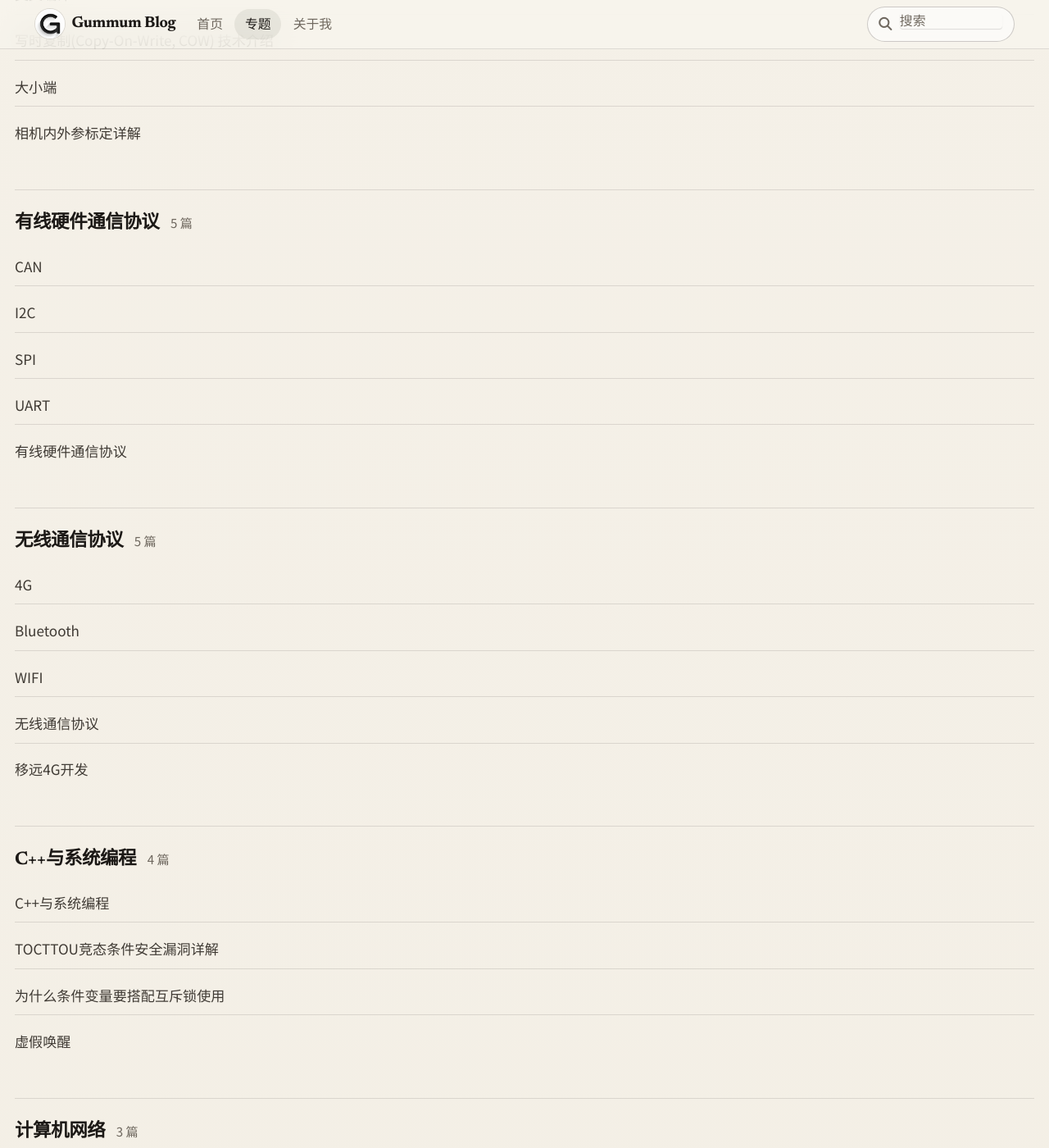
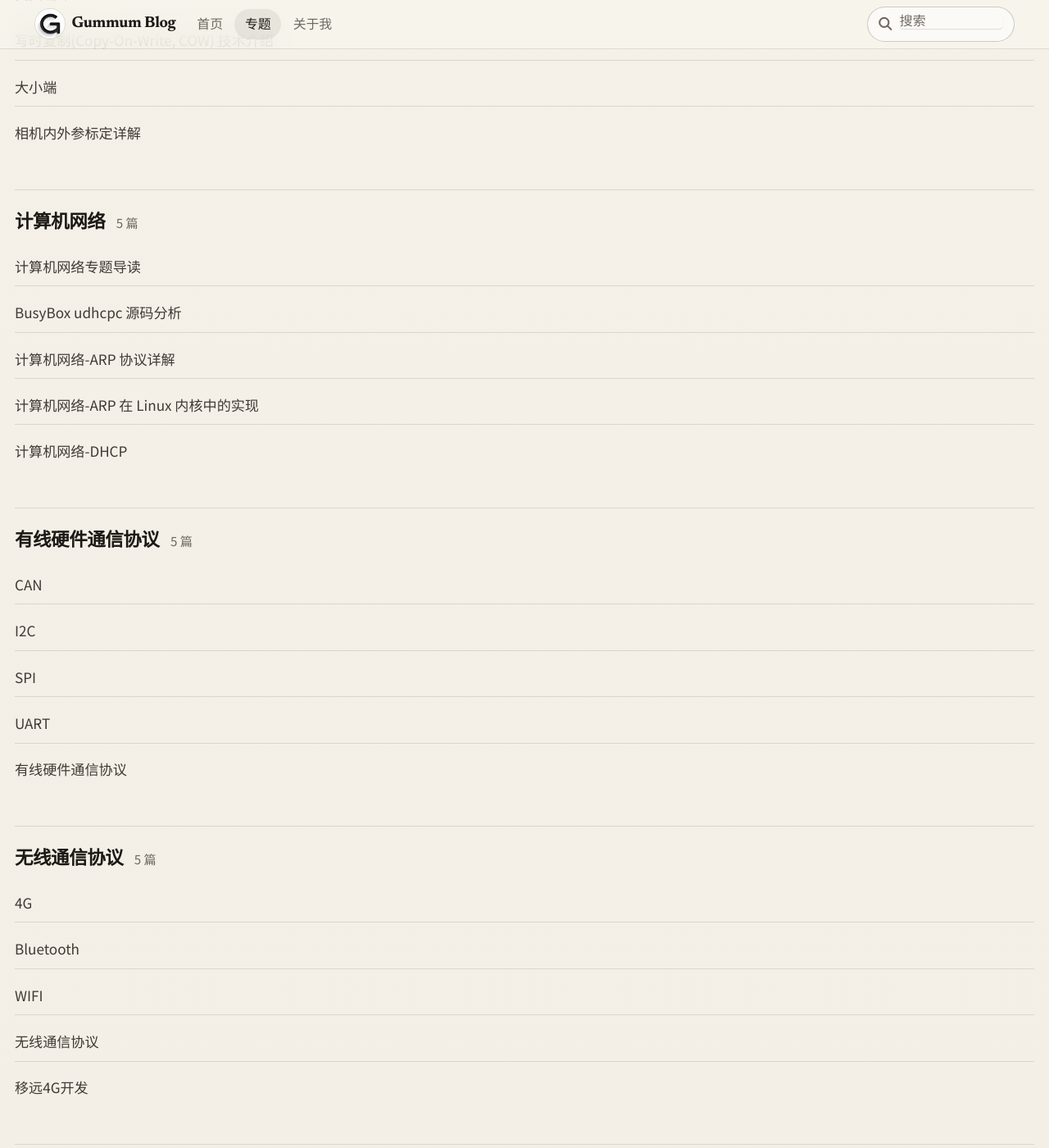
Before and after one commit to Gummum/gummum.github.io, a Jekyll site: the page built from _pages/categories.md, in a window 1280 px wide and 1400 px high, scrolled down 5588 px. Shown: the whole window at 82% size. Built offline with Jekyll 4.4.1, drawn with Linux system fonts in a browser that asks for light colours; cached includes are drawn as plain includes; some of the changed lines change nothing that is shown; some of the changed text lies outside the part shown.

Commit message:
feat: arp

````diff
--- /dev/null
+++ b/_posts/net/net-arp-intro.md
@@ -0,0 +1,248 @@
+---
+title: "计算机网络-ARP 协议详解"
+date: 2026-04-28
+categories:
+  - 计算机网络
+---
+
+## 一、背景与产生原因
+
+ARP（Address Resolution Protocol，地址解析协议）于 1982 年被标准化，正式文档是 **RFC 826**，作者为 David C. Plummer（MIT）。
+
+协议产生的背景是 DEC/Intel/Xerox 10 Mbit 以太网逐渐开始流行。以太网以 MAC 帧作为数据传输的基本单元，主机之间通过 **48 位的 MAC 地址**通信，而上层 IP 协议通过 **32 位的 IP 地址**通信。两层地址没有任何数学上的对应关系——当 IP 协议通过路由算法确定下一跳后，数据包无法直接根据 IP 地址投递。
+
+RFC 826 明确指出解决这个问题有两种选择：
+
+- 各实现者各自发明地址解析方法（混乱、不可移植）
+- 所有人遵循一个统一标准（RFC 826 的目标）
+
+> **注意**：ARP 并非特定应用于 MAC 与 IP 之间，而是设计为支持多种数据链路层协议与网络层协议的通用机制。
+
+---
+
+## 二、ARP 报文格式
+
+ARP 报文封装在以太网帧内，EtherType 字段值为 `0x0806`。
+
+### 以太网帧头（14 字节）
+
+| 字段 | 长度 | 说明 |
+|------|------|------|
+| 目标 MAC 地址 | 6 字节 | 广播时填 `FF:FF:FF:FF:FF:FF` |
+| 源 MAC 地址 | 6 字节 | 发送方自身 MAC |
+| EtherType | 2 字节 | ARP 固定为 `0x0806` |
+
+### ARP 数据部分（28 字节）
+
+| 字段 | 符号 | 长度 | 说明 |
+|------|------|------|------|
+| 硬件类型 | `ar$hrd` | 2 字节 | 以太网 = 1 |
+| 协议类型 | `ar$pro` | 2 字节 | IP = `0x0800` |
+| 硬件地址长度 | `ar$hln` | 1 字节 | 以太网 MAC = 6 |
+| 协议地址长度 | `ar$pln` | 1 字节 | IPv4 = 4 |
+| 操作码 | `ar$op` | 2 字节 | 请求 = 1，应答 = 2 |
+| 发送方 MAC | `ar$sha` | 6 字节 | 发送方硬件地址 |
+| 发送方 IP | `ar$spa` | 4 字节 | 发送方协议地址 |
+| 目标 MAC | `ar$tha` | 6 字节 | 请求时填全 0 |
+| 目标 IP | `ar$tpa` | 4 字节 | 待查询的目标 IP |
+
+ARP 报文总长度为 **28 字节**（不含以太网帧头）。
+
+---
+
+## 三、ARP 消息类型
+
+ARP 报文格式里的操作码（`ar$op`）字段决定了这是哪一类消息。完整的操作码由 IANA 统一分配，常用的有以下四种：
+
+| 操作码 | 名称 | 方向 | 说明 |
+|--------|------|------|------|
+| 1 | ARP Request（ARP 请求） | 广播 | "谁是 X.X.X.X？请告诉我你的 MAC" |
+| 2 | ARP Reply（ARP 应答） | 单播 | "X.X.X.X 在这里，我的 MAC 是 XX:XX:XX:XX:XX:XX" |
+| 3 | RARP Request（反向 ARP 请求） | 广播 | "我的 MAC 是 XX:XX:XX，有人知道我的 IP 吗？" |
+| 4 | RARP Reply（反向 ARP 应答） | 单播 | "MAC 为 XX:XX:XX 的设备，你的 IP 是 X.X.X.X" |
+
+### ARP Request（操作码 = 1）
+
+发送方不知道目标 IP 对应的 MAC 时，以**广播**方式发出 ARP 请求。
+
+关键字段：
+
+- 目标 MAC（`ar$tha`）填全 0（不知道，待查询）
+- 以太网帧目标 MAC 填 `FF:FF:FF:FF:FF:FF`（广播）
+- 局域网内所有主机都会收到，逐一对比 `ar$tpa` 是否是自己的 IP
+
+### ARP Reply（操作码 = 2）
+
+目标主机收到 ARP 请求后，以**单播**方式直接回复给发送方。
+
+关键字段：
+
+- 发送方 MAC（`ar$sha`）填自己的 MAC
+- 目标 MAC（`ar$tha`）填请求发起方的 MAC
+- 以太网帧目标 MAC 直接写请求方 MAC（单播，不再广播）
+
+### RARP Request / RARP Reply（操作码 = 3 / 4）
+
+RARP（Reverse ARP，反向地址解析协议，RFC 903）是 ARP 的"逆向版"：已知自己的 MAC，想查对应的 IP。典型用途是无盘工作站启动时向 RARP 服务器询问自己的 IP 地址。
+
+> **注意**：RARP 已基本被 BOOTP 和 DHCP 取代，现代网络中几乎不再使用。
+
+### 特殊变体
+
+除上述标准消息类型外，还有两种常见的特殊形式，本文后续章节详细介绍：
+
+- **免费 ARP（Gratuitous ARP）**：操作码仍为 1（请求）或 2（应答），但查询的是**自己的 IP**，用于 IP 冲突检测和 MAC 更新通告。(1是检测IP是否冲突,2是强制更新他人缓存)
+- **代理 ARP（Proxy ARP）**：操作码为 2（应答），由路由器代替目标主机回复，用 MAC 地址欺骗发送方绕过网络边界。
+
+---
+
+## 四、工作原理
+
+### 完整流程
+
+```
+主机 A 要向主机 B 发送数据
+         │
+         ▼
+  查询本机 ARP 缓存表
+         │
+    ┌────┴────┐
+  命中       未命中
+    │           │
+    ▼           ▼
+直接封装帧   广播 ARP 请求
+并发送       目标MAC=FF:FF:FF:FF:FF:FF
+                │
+                ▼
+       局域网内所有主机收到广播
+                │
+         ┌──────┴──────┐
+       IP不符         IP匹配（主机B）
+         │                 │
+         ▼                 ▼
+       丢弃          单播回复 ARP 应答
+                     附上自己的 MAC
+                          │
+                          ▼
+                   主机A收到应答
+                   更新 ARP 缓存
+                          │
+                          ▼
+                   封装数据帧并发送
+```
+
+### RFC 826 接收处理的关键优化
+
+RFC 826 对报文接收处理有一个重要优化：**在查看操作码（请求/应答）之前，先将发送方的 `<协议类型, 发送方IP, 发送方MAC>` 三元组合并到本地翻译表中**。
+
+这是基于"通信通常是双向的"假设——如果 A 要和 B 通信，B 很可能也会需要和 A 通信，提前缓存对方信息可以减少一次广播。
+
+---
+
+## 五、ARP 缓存
+
+每台网络设备都维护一张 ARP 缓存表，存储 IP 地址与 MAC 地址的映射关系。
+
+### 动态 ARP 表项的生命周期
+
+| 状态 | 说明 |
+|------|------|
+| 新建后 2 分钟内未使用 | 自动过期删除 |
+| 持续使用中 | 每次使用续期 2 分钟 |
+| 最长生命周期 | 10 分钟，到期必须重新解析 |
+
+### 表项类型
+
+- **动态表项**：由 ARP 协议自动学习，可老化，可被新报文更新，可被静态表项覆盖。
+- **静态表项**：由管理员手工配置，不老化，优先级更高，适合固定设备。
+
+### 常用命令
+
+```bash
+arp -a        # 查看 ARP 缓存表（Windows/Linux/macOS）
+arp -s IP MAC # 添加静态 ARP 表项
+arp -d IP     # 删除指定 ARP 表项
+```
+
+---
+
+## 六、免费 ARP（Gratuitous ARP）
+
+免费 ARP 是一种特殊的 ARP 请求，**请求的是自己的 IP 对应的 MAC 地址**（发送方 IP = 目标 IP）。发送方通常不期望收到应答，目的不是地址解析，而是"宣告"。
+
+### 与普通 ARP 的区别
+
+| 字段 | 普通 ARP 请求 | 免费 ARP 请求 |
+|------|--------------|--------------|
+| 目标 IP（`ar$tpa`） | 其他主机的 IP | **自己的 IP** |
+| 目标 MAC（`ar$tha`） | 全 0 | 全 0 或广播 |
+| 期望收到应答？ | 是 | 否（收到则说明有冲突） |
+
+### 三大用途
+
+**① IP 地址冲突检测**
+
+设备接口 Up 时主动发送免费 ARP。正常情况下不会收到应答；若收到，说明局域网内已有设备占用了该 IP。
+
+**② 通告新 MAC 地址**
+
+设备更换网卡后，主动广播免费 ARP，让局域网内其他设备将 ARP 缓存中的旧 MAC 更新为新 MAC，无需等待老化。
+
+**③ VRRP 主备切换**
+
+备机接管主机 IP 后，立即发送免费 ARP，通知网络中所有设备更新 IP→MAC 映射，确保流量切换瞬间生效。
+
+---
+
+## 七、ARP 代理（Proxy ARP）
+
+如果 ARP 请求来自一个网络的主机，目标主机在同一 IP 网段但不在同一物理网络（被路由器分隔），连接两个网络的路由器可以代为回答该 ARP 请求，将自己的 MAC 地址作为应答返回。
+
+```
+主机A                路由器                主机B
+192.168.1.100    左口：192.168.1.1    192.168.1.200
+      │          右口：192.168.1.2         │
+──────┴────────────────────────────────── ┴──────
+   物理网络1                            物理网络2
+
+A 广播：谁是 192.168.1.200？
+路由器代答：我是（用自己的 MAC）
+A 把数据发给路由器，路由器再转发给 B
+```
+
+> **注意**：Proxy ARP 可能掩盖真实的网络拓扑，且容易被滥用于 ARP 欺骗攻击，建议在安全敏感环境中关闭。
+
+---
+
+## 八、局限性与安全隐患
+
+### 局限性
+
+ARP 是**局域网内部协议**，只能解析同一广播域内的 IP→MAC 映射。跨路由器的传输由上层路由协议处理，ARP 无法解析远端主机的 MAC（也不需要，因为只需要下一跳网关的 MAC）。
+
+### 安全隐患：ARP 欺骗（ARP Spoofing）
+
+ARP 协议建立在网络中各主机**互相信任**的基础上，主机收到 ARP 应答时不会验证其真实性，直接写入缓存。
+
+攻击者可以主动发送伪造的 ARP 应答，将自己的 MAC 地址映射到某个合法 IP（如网关 IP），从而：
+
+- **流量劫持**：截获原本发往网关或其他主机的数据包
+- **中间人攻击（MitM）**：在转发流量的同时监听或篡改内容
+- **拒绝服务（DoS）**：将流量引向不存在的 MAC，使通信中断
+
+### 常见防护措施
+
+| 措施 | 说明 |
+|------|------|
+| 动态 ARP 检测（DAI） | 交换机检查 ARP 报文合法性，结合 DHCP Snooping 绑定表验证 |
+| 静态 ARP 绑定 | 对重要设备（如网关）手工绑定 IP-MAC，防止被篡改 |
+| ARP 防火墙 | 终端软件拦截异常 ARP 报文 |
+| 802.1X 端口认证 | 从接入层控制非法设备入网 |
+
+---
+
+## 九、IPv6 中的替代协议
+
+ARP 仅用于 IPv4。IPv6 使用 **NDP（Neighbor Discovery Protocol，邻居发现协议）** 替代 ARP，集成在 ICMPv6 中（RFC 4861），功能更完善，还支持路由器发现、地址自动配置等特性。
+
+---
--- /dev/null
+++ b/_posts/net/net-arp-kernel.md
@@ -0,0 +1,256 @@
+---
+title: "计算机网络-ARP 在 Linux 内核中的实现"
+date: 2026-04-28
+categories:
+  - 计算机网络
+---
+
+> 内核用的5.15
+
+## 一、核心结论
+
+ARP 并不关心一个 IPv4 地址是公网还是私网。从 Linux 内核实现看，只要某个 IPv4 地址被内核视为以下三类对象之一，它就可能出现在 ARP 协议里：
+
+1. 本链路可直达的邻居地址. (局域网同网段)
+2. 本机拥有的本地地址. (回复别人)
+3. 本机愿意代理应答的地址. (arp代理)
+
+最核心的源码结论可以压缩成两句话：
+
+1. `ARP target IP = neigh->primary_key`
+2. `neigh->primary_key = 路由下一跳(gateway) 或 最终目的地址(daddr)`
+
+因此：
+
+- 正常"经网关访问公网"时，ARP 解析对象是**网关 IP**，不是公网目的 IP
+- 只有当路由结果是 `on-link/direct` 时，公网目的 IP 才会直接出现在 ARP 请求的目标字段里
+
+---
+
+## 二、关键代码链路
+
+### 2.1 ARP 请求发给谁
+
+`net/core/neighbour.c:1118` — 邻居项不可达时，`__neigh_event_send()` 把状态转成 `NUD_INCOMPLETE`，然后调用 `neigh_probe()`。
+
+`net/core/neighbour.c:1013` — `neigh_probe()` 最终调用协议相关的 `solicit()`。
+
+`net/ipv4/arp.c:332` — ARP 的 `solicit()` 是 `arp_solicit()`：
+
+```c
+__be32 target = *(__be32 *)neigh->primary_key;
+arp_send_dst(... target ...);
+```
+
+`net/ipv4/arp.c:523` — `arp_create()` 把传入的 `dest_ip` 直接拷入 ARP payload 的目标 IP 字段。
+
+**结论**：抓包里 ARP 请求的目标 IP 是谁，完全由邻居项主键决定。
+
+### 2.2 邻居项主键来自网关还是最终目的地址
+
+`net/ipv4/route.c:434` — `ipv4_neigh_lookup()` 的逻辑：
+
+```c
+if (likely(rt->rt_gw_family == AF_INET))
+    n = ip_neigh_gw4(dev, rt->rt_gw4);   // 有网关：ARP 网关
+else {
+    pkey = ip_hdr(skb)->daddr;            // 无网关：ARP 目的 IP 本身
+    n = ip_neigh_gw4(dev, pkey);
+}
+```
+
+`net/ipv4/route.c:1601` — 只有当路由项真的是带网关的下一跳时，`rt_set_nexthop()` 才会设置 `rt->rt_uses_gateway = 1` 和 `rt->rt_gw4 = gateway`。
+
+因此，正常默认路由 `default via 192.0.2.1 dev eth0` 访问 `8.8.8.8` 时，邻居解析对象是 `192.0.2.1`，而不是 `8.8.8.8`。
+
+---
+
+## 三、公网 IP 出现在 ARP 中的典型场景
+
+### 3.1 接口本身就在公网二层网段中
+
+如果网卡直接配置了公网前缀：
+
+```text
+eth0 = 203.0.113.10/24
+```
+
+那么 `203.0.113.0/24` 会被内核当作直连前缀，该前缀内的其他公网主机都可能直接进入 ARP 解析。
+
+`net/ipv4/fib_frontend.c:1127` — 在地址添加后，会为接口前缀自动补一条 `RTN_UNICAST` 路由。只要该前缀不是纯 `/32`，这个前缀就是 link-scope 直连网络。
+
+典型场景：ISP 直接下发公网子网到以太网接口、数据中心二层网络里同 VLAN 的公网服务器互访。
+
+### 3.2 显式配置了直连 host route 或 link-scope 路由
+
+即使接口本身不在该公网前缀，只要显式配置成"本链路直达"，它也会直接出现在 ARP 请求里：
+
+```bash
+ip route add 8.8.8.8/32 dev eth0
+```
+
+`net/ipv4/fib_semantics.c:1212` — 对于"不带网关"的 nexthop，`fib_check_nh_nongw()` 会把 `fib_nh_scope` 设为 `RT_SCOPE_LINK`，后续路由输出时没有网关，邻居查找自然落到最终目的地址 `8.8.8.8` 上。
+
+### 3.3 应用使用 `SO_DONTROUTE` / `MSG_DONTROUTE`
+
+这是"明明有默认路由，却仍然直接 ARP 某个公网目的 IP"的重要内核路径。
+
+`net/ipv4/udp.c:1187`、`net/ipv4/ping.c:776`、`net/ipv4/raw.c:605` — 在以下条件成立时会设置 `RTO_ONLINK`：
+
+- `SOCK_LOCALROUTE`
+- `MSG_DONTROUTE`
+- 严格源路由
+
+`net/ipv4/route.c:2661` — 如果指定了 `oif` 或 socket 绑定了接口，而普通查表又没有返回可用的 gateway route，代码会走 fallback：
+
+```c
+// 假定目标在本链路上
+res->type = RTN_UNICAST;
+goto make_route;
+```
+
+效果：路由对象不再使用网关，邻居项主键变成最终目的公网 IP，ARP 直接对公网目的 IP 发起。
+
+### 3.4 本机自己就拥有这个公网 IP
+
+**正常应答**：`net/ipv4/arp.c:815` — ARP 请求进入 `arp_process()` 后，如果 `tip` 被路由判定为 `RTN_LOCAL`，内核就会发 ARP reply。
+
+**Gratuitous ARP**：`net/ipv4/devinet.c:1505` — `inetdev_send_gratuitous_arp()` 在以下事件下触发：
+
+- `NETDEV_UP`
+- `NETDEV_CHANGEADDR`
+- `NETDEV_NOTIFY_PEERS`
+
+### 3.5 Proxy ARP 或静态代理 ARP
+
+`net/ipv4/arp.c:838` — 在 `arp_process()` 中，如果接口开启了转发、目标地址是 `RTN_UNICAST`、命中 `arp_fwd_proxy()` 等条件，内核会代为发送 ARP reply。
+
+`net/ipv4/arp.c:1001` — 用户态通过 `SIOCSARP` 携带 `ATF_PUBL` 可配置静态公开代理项。
+
+---
+
+## 四、哪些情况不会直接 ARP 公网目的 IP
+
+### 4.1 普通默认路由经网关访问公网
+
+```text
+default via 192.0.2.1 dev eth0
+```
+
+访问 `8.8.8.8` 时，依据 `net/ipv4/route.c:434` 与 `include/net/route.h:85`，邻居解析对象是 `192.0.2.1`，不是 `8.8.8.8`。
+
+抓到 `who-has 8.8.8.8` 不能用"只是访问公网"来解释，必然额外命中了直连、on-link、host route 或 localroute 语义。
+
+### 4.2 接口只配置了 `/32` 公网地址
+
+`net/ipv4/fib_frontend.c:1127` — 只有在 `prefix != addr` 或 `ifa_prefixlen < 32` 时，内核才会自动给接口补前缀直连路由。
+
+```text
+eth0 = 203.0.113.10/32
+```
+
+`203.0.113.10` 本身会出现在 ARP reply/GARP 中，但不会因为这个 `/32` 就自动把其他公网地址当成二层邻居去 ARP。
+
+---
+
+## 五、案例分析：reject 路由 + 绑定网卡导致 ARP 公网 IP
+
+### 5.1 问题描述
+
+为防止流量偷跑，添加了高优先级 reject 默认路由：
+
+```bash
+ip route add default reject metric 1
+```
+
+**现象**：不绑定网卡时 `ping 8.8.8.8` 正常失败；绑定网卡后 `ping -I wlan0 8.8.8.8` 不返回错误，但也无法通信，抓包发现局域网内出现 `who-has 8.8.8.8` 的 ARP 请求。
+
+**一句话总结**：`-I wlan0` 告诉内核"从这张卡发"，但内核把这句话理解成了"就算路由表不行，也要强行发"。reject 路由把正常的网关信息否掉了，内核没有网关，就拿目的 IP 本身去 ARP。
+
+### 5.2 内核代码链路分析
+
+**第一步**：`-I wlan0` 做了什么（`net/ipv4/ping.c:791`）
+
+```c
+flowi4_init_output(&fl4, ipc.oif, ...);  // 把 wlan0 的接口编号写进 fl4
+```
+
+**第二步**：路由查找（`net/ipv4/route.c:2661`）
+
+```c
+err = fib_lookup(net, fl4, res, 0);
+if (err) {
+    if (fl4->flowi4_oif && ...) {
+        /*
+         * Apparently, routing tables are wrong. Assume,
+         * that the destination is on link.
+         * --ANK
+         */
+        res->type = RTN_UNICAST;
+        goto make_route;   // 跳过错误，强行造路由，且没有网关！
+    }
+}
+```
+
+- `reject default metric 1` → `fib_lookup` 返回 `-EHOSTUNREACH`
+- `if (err)` 成立，`oif` 有值 → 进入 fallback 分支
+- `goto make_route` 造出的路由对象里**没有网关**（`rt_gw_family = 0`）
+
+**第三步**：邻居解析（`net/ipv4/route.c:434`）
+
+```c
+// rt_gw_family == 0，没有网关，走这里：
+pkey = ip_hdr(skb)->daddr;   // 直接拿目的 IP = 8.8.8.8
+n = ip_neigh_gw4(dev, pkey);
+```
+
+**第四步**：ARP 发出（`net/ipv4/arp.c:337`）
+
+```c
+__be32 target = *(__be32 *)neigh->primary_key;  // = 8.8.8.8
+// → 局域网广播：who-has 8.8.8.8？
+```
+
+ARP 是局域网协议，`8.8.8.8` 是公网 IP，局域网内没有设备会回应，包永远发不出去。
+
+### 5.3 完整问题链路
+
+```
+ping -I wlan0 8.8.8.8
+        │
+        ▼
+ping.c:791  把 wlan0 的 oif 写进 fl4
+        │
+        ▼
+route.c:2661  fib_lookup() 查路由表
+        │
+        ▼
+命中 reject default metric 1 → 返回 -EHOSTUNREACH
+        │
+        ▼
+route.c:2662  err != 0 且 oif 有值（wlan0）
+        │
+        ▼  ← 1990年代遗留的 fallback
+"假设目标直连" res->type = RTN_UNICAST → goto make_route（无网关信息）
+        │
+        ▼
+route.c:434  ipv4_neigh_lookup()
+没有网关 → ARP 目标 = 8.8.8.8（目的 IP 本身）
+        │
+        ▼
+arp.c:337  arp_solicit()
+在 wlan0 上广播：who-has 8.8.8.8？
+        │
+        ▼
+局域网无响应 → 包发不出去
+```
+
+### 5.4 为什么这个 fallback 存在
+
+代码注释里 ANK（Alexey Kuznetsov，上古内核开发者）的原始意图：
+
+> "就算路由表是错的/空的，只要用户指定了接口，就假设目标是直连的，直接发过去。"
+
+这在 1990 年代是合理的（处理没有路由的裸接口），但遇到"路由表有明确 reject"的场景时，变成了缺陷。
+
+---
--- a/_posts/net/net-readme.md
+++ b/_posts/net/net-readme.md
@@ -21,8 +21,12 @@ pinned: true
 ## 网络层
 
 [IP](net-IP)
+
 [ICMP](net-ICMP)
-[ARP](net-ARP)
+
+[ARP](net-arp-intro)
+
+[ARP 内核应用](net-arp-kernel)
 
 ## 数据链路层
 
````
